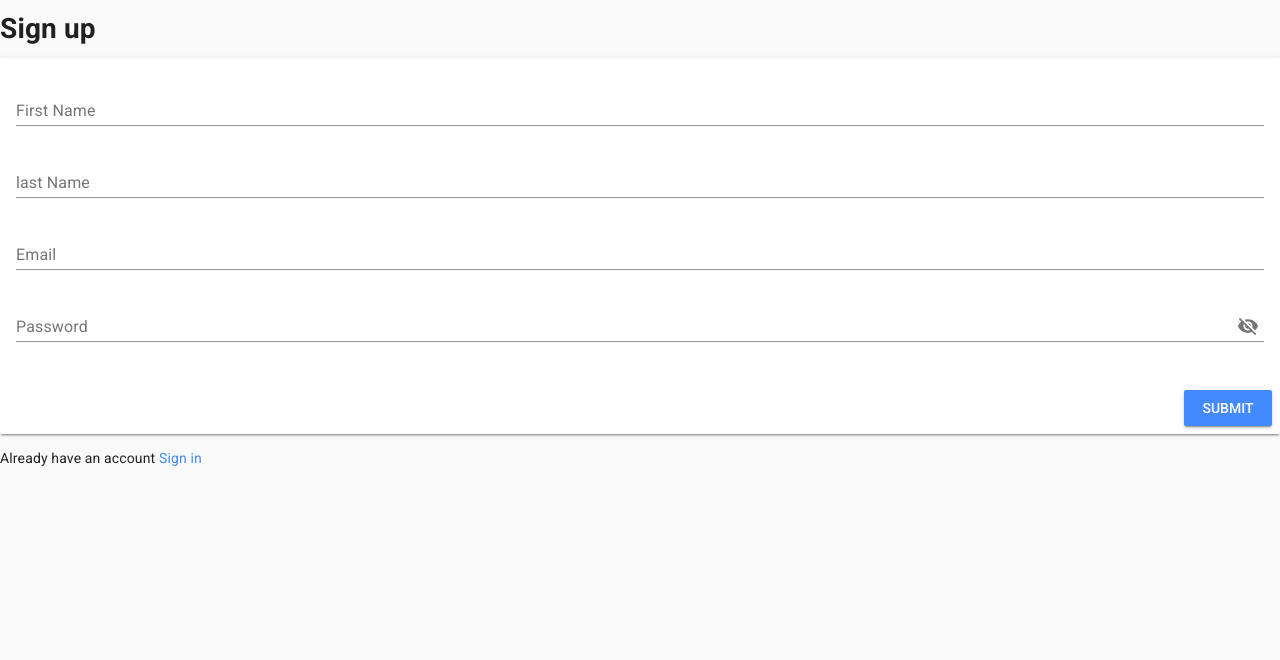
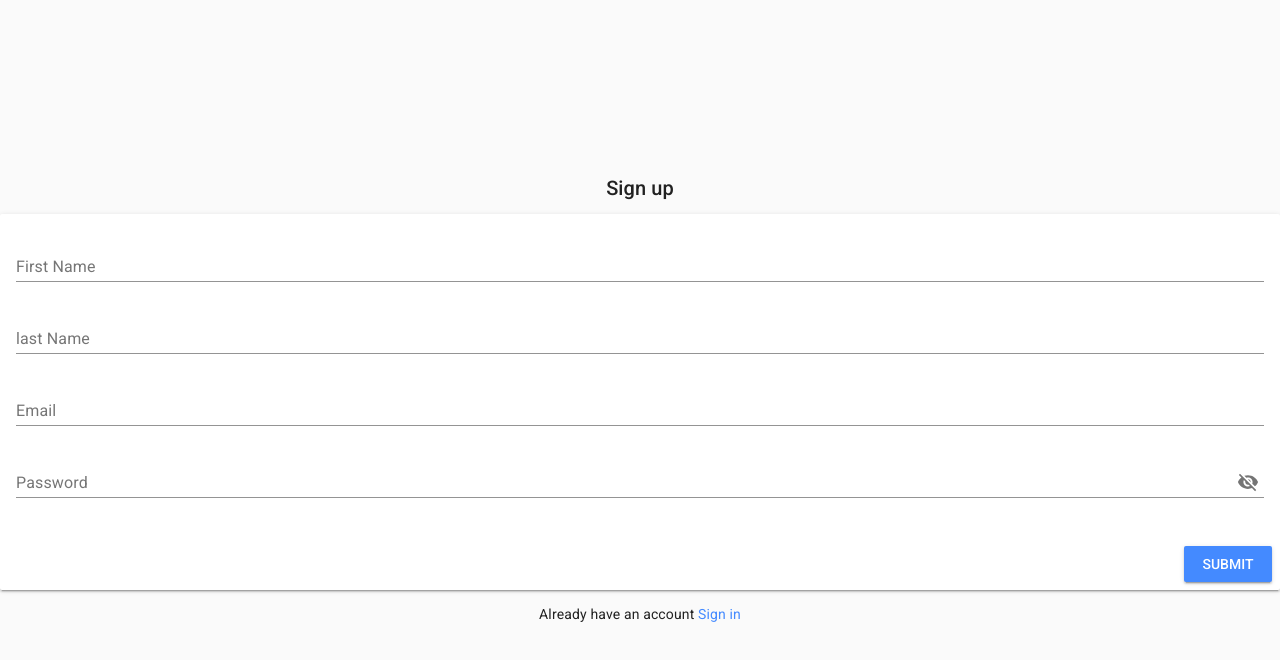
Before and after one commit to ratushnyak-k/goit-chaty, a Vue app: page /sign-up in a window 1280 px wide. Shown: the top 660 px of the page. Built offline with nearby package versions, Linux system fonts and the light colour scheme; what vuefire would draw is missing.

Commit message:
add style

```diff
--- a/src/components/sign-up-form.vue
+++ b/src/components/sign-up-form.vue
@@ -1,8 +1,7 @@
 <template>
   <form novalidate @submit.prevent="validateUser">
-    <md-card>
+    <md-card class="md-layout-item">
       <md-card-content>
-        <div class="md-small-size-50">
           <md-field :class="getValidationClass('firstName')">
             <label for="first-name">First Name</label>
             <md-input
@@ -16,8 +15,7 @@
               The first name is required
             </span>
           </md-field>
-        </div>
-        <div class=" md-small-size-100">
+
           <md-field :class="getValidationClass('lastName')">
             <label for="last-name">last Name</label>
             <md-input
@@ -31,7 +29,7 @@
               The last name is required
             </span>
           </md-field>
-        </div>
+
         <md-field :class="getValidationClass('email')">
           <label for="email">Email</label>
           <md-input
@@ -136,6 +134,7 @@ export default {
 };
 </script>
 
+
 <style lang="scss" scoped>
 .md-progress-bar {
   position: absolute;
@@ -143,4 +142,8 @@ export default {
   right: 0;
   left: 0;
 }
+.md-card {
+  margin-left: auto;
+  margin-right: auto;
+}
 </style>
--- a/src/views/sign-up.vue
+++ b/src/views/sign-up.vue
@@ -1,8 +1,8 @@
 <template>
-  <div>
-    <h1>Sign up</h1>
+   <div class="container">
+    <h1 class="md-title">Sign up</h1>
     <sign-up-form :onSubmit="onSubmit" :sending="sending"></sign-up-form>
-    <p>Already have an account <router-link to="/sign-in">Sign in</router-link></p>
+    <p class="md-body-1">Already have an account <router-link to="/sign-in">Sign in</router-link></p>
     <md-snackbar :md-active.sync="showSnack" md-persistent>
       <span>{{ error }}</span>
       <md-button class="md-primary" @click="showSnack = false">Close</md-button>
@@ -49,4 +49,15 @@ export default {
 };
 </script>
 
-<style lang="scss" scoped></style>
+<style scoped>
+.container {
+  display: flex;
+  flex-direction: column;
+  justify-content: center;
+  height: 100%;
+}
+.md-title,
+.md-body-1 {
+  text-align: center;
+}
+</style>
```
